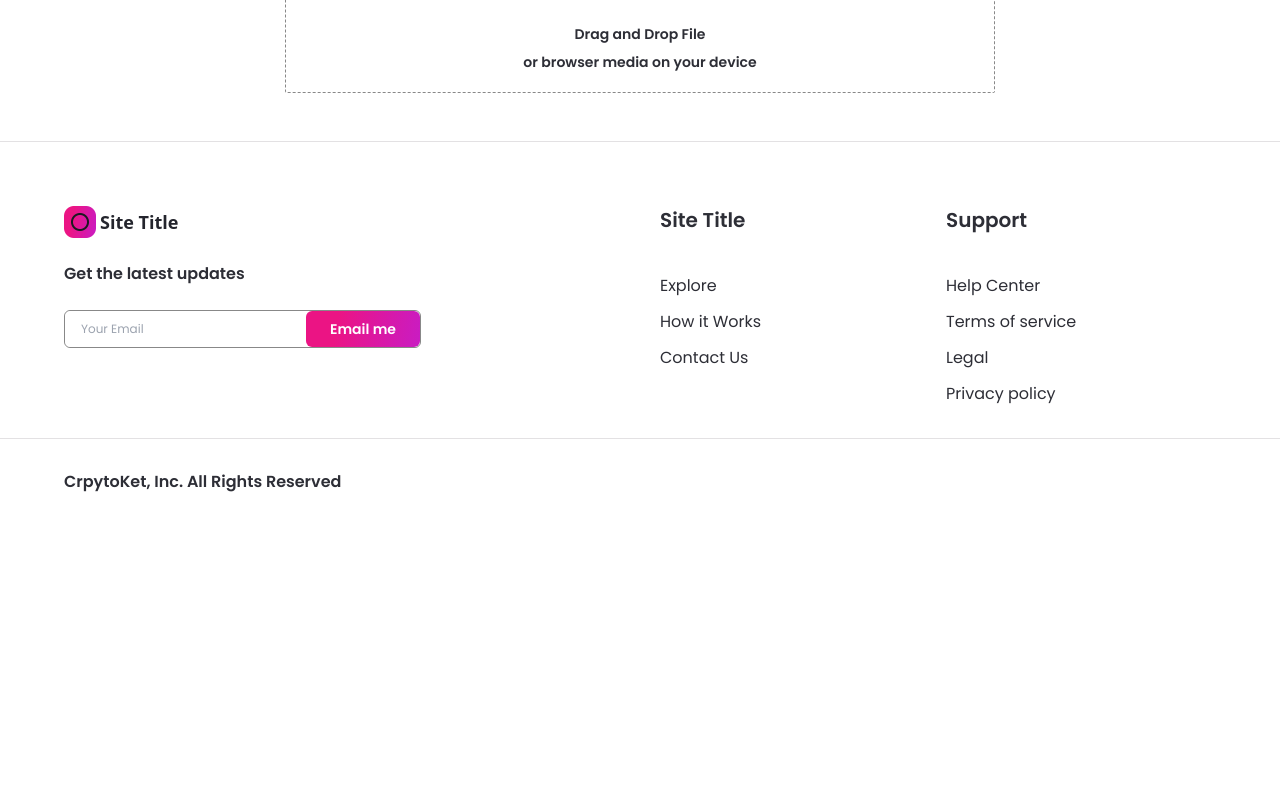
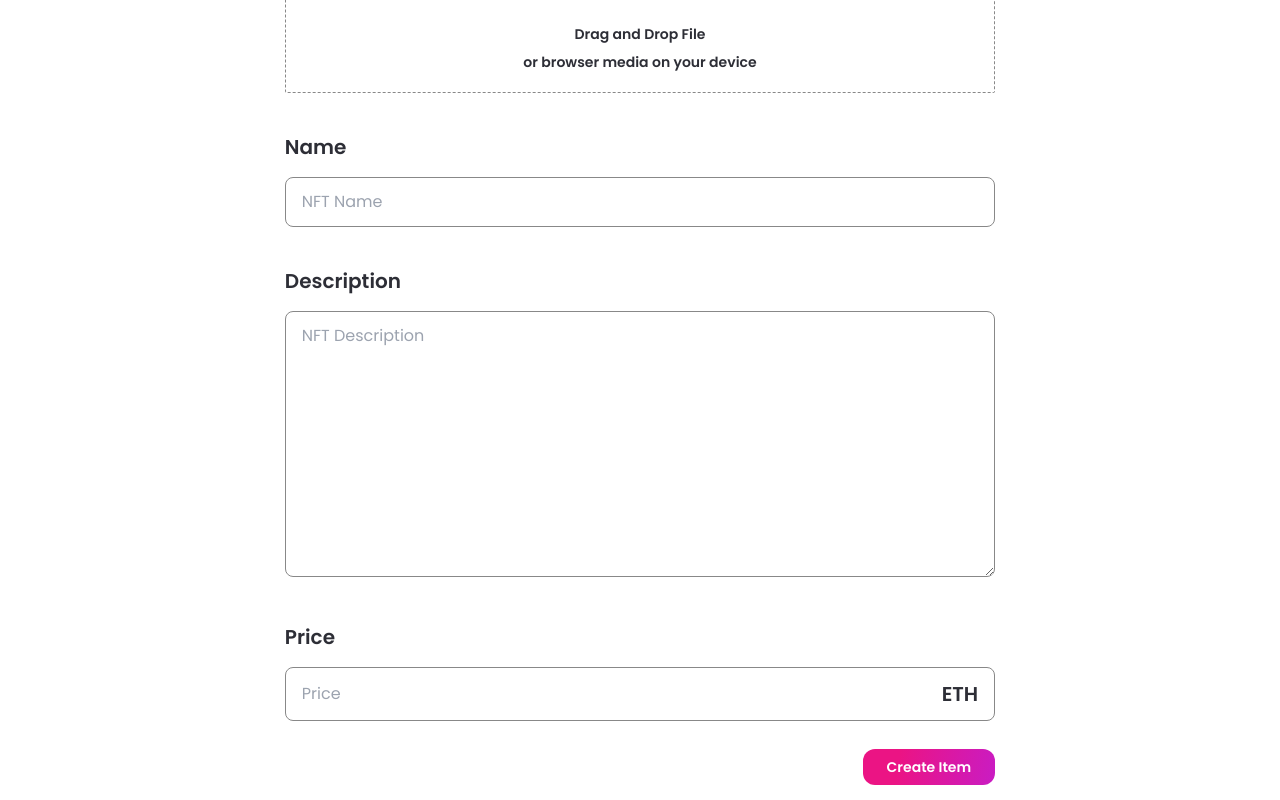
Before and after one commit to thejamesgore/NFT-Marketplace, a Next.js app: page /create-nft in a window 1280 px wide. Shown: the part 480-1280 px from the top of the page. Before the commit the page ends 1041 px from the top, so only its background shows below. Built offline with nearby package versions, Linux system fonts and the light colour scheme.

Commit message:
create-nft page layout complete

```diff
--- /dev/null
+++ b/components/Input.jsx
@@ -0,0 +1,40 @@
+import React from 'react'
+
+const Input = ({ inputType, title, placeholder, handleClick }) => {
+  return (
+    <div className="mt-10 w-full">
+      <p className="font-poppins dark:text-white text-nft-black-1 font-semibold text-xl">
+        {title}
+      </p>
+
+      {inputType === 'number' ? (
+        <div className="dark:bg-nft-black-1 bg-white border dark:border-nft-black-1 border-nft-gray-2 rounded-lg w-full outline-none font-poppins dark:text-white text-nft-gray-2 text-base mt-4 px-4 py-3 flexBetween flex-row">
+          <input
+            type="number"
+            className="flex-1 w-full dark:bg-nft-black-1 bg-white outline-none "
+            placeholder={placeholder}
+            onChange={handleClick}
+          />
+          <p className="font-poppins dark:text-white text-nft-black-1 font-semibold text-xl">
+            <p>ETH</p>
+          </p>
+        </div>
+      ) : inputType === 'textarea' ? (
+        <textarea
+          rows={10}
+          className="dark:bg-nft-black-1 bg-white border dark:border-nft-black-1 border-nft-gray-2 rounded-lg w-full outline-none font-poppins dark:text-white text-nft-gray-2 text-base mt-4 px-4 py-3"
+          placeholder={placeholder}
+          onChange={handleClick}
+        />
+      ) : (
+        <input
+          className="dark:bg-nft-black-1 bg-white border dark:border-nft-black-1 border-nft-gray-2 rounded-lg w-full outline-none font-poppins dark:text-white text-nft-gray-2 text-base mt-4 px-4 py-3"
+          placeholder={placeholder}
+          onChange={handleClick}
+        />
+      )}
+    </div>
+  )
+}
+
+export default Input
--- a/components/index.js
+++ b/components/index.js
@@ -4,5 +4,6 @@ import Button from './Button'
 import Banner from './Banner'
 import CreatorCard from './CreatorCard'
 import NFTCard from './NFTCard'
+import Input from './Input'
 
-export { Navbar, CreatorCard, NFTCard, Banner, Footer, Button }
+export { Input, Navbar, CreatorCard, NFTCard, Banner, Footer, Button }
--- a/pages/create-nft.js
+++ b/pages/create-nft.js
@@ -4,12 +4,17 @@ import Image from 'next/image'
 import { useTheme } from 'next-themes'
 import { useDropzone } from 'react-dropzone'
 
-import { Button } from '../components'
+import { Button, Input } from '../components'
 import images from '../assets'
 
 const CreateNFT = () => {
   const theme = useTheme()
   const [fileUrl, setFileUrl] = useState(null)
+  const [formInput, setFormInput] = useState({
+    price: '',
+    name: '',
+    description: '',
+  })
 
   const onDrop = useCallback(() => {
     // upload image to IPFS
@@ -81,6 +86,38 @@ const CreateNFT = () => {
             )}
           </div>
         </div>
+        <Input
+          inputType="input"
+          title="Name"
+          placeholder="NFT Name"
+          handleClick={(e) =>
+            setFormInput({ ...formInput, name: e.target.value })
+          }
+        />
+        <Input
+          inputType="textarea"
+          title="Description"
+          placeholder="NFT Description"
+          handleClick={(e) =>
+            setFormInput({ ...formInput, description: e.target.value })
+          }
+        />
+        <Input
+          inputType="number"
+          title="Price"
+          placeholder="Price"
+          handleClick={(e) =>
+            setFormInput({ ...formInput, price: e.target.value })
+          }
+        />
+        <div className="mt-7 w-full flex justify-end">
+          <Button
+            btnName="Create Item"
+            btnType="primary"
+            classStyles="rounded-xl"
+            handleClick={() => {}}
+          />
+        </div>
       </div>
     </div>
   )
```
